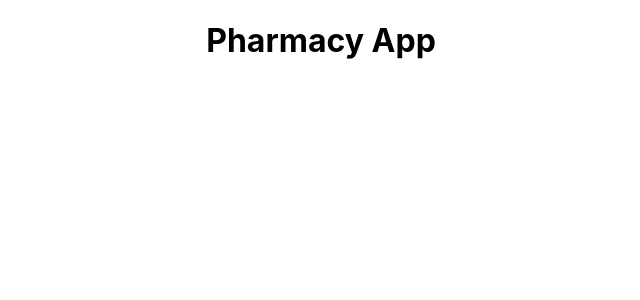
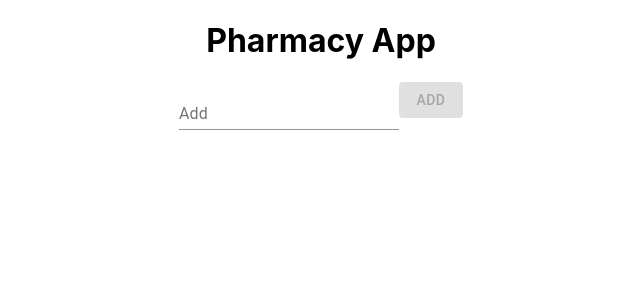
Before and after one commit to MuhammadZain795/PharmacyApp, a React (Create React App) app in the folder pharmacy-app/: page / in a window 1280 px wide. Shown: the top 300 px of the page, without its empty margins (319-959 px from the left). Built offline with nearby package versions, Linux system fonts and the light colour scheme.

Commit message:
MUI added, INput and Button added

```diff
--- a/pharmacy-app/package.json
+++ b/pharmacy-app/package.json
@@ -3,6 +3,7 @@
   "version": "0.1.0",
   "private": true,
   "dependencies": {
+    "@material-ui/core": "^4.11.3",
     "@testing-library/jest-dom": "^5.11.4",
     "@testing-library/react": "^11.1.0",
     "@testing-library/user-event": "^12.1.10",
--- a/pharmacy-app/src/App.js
+++ b/pharmacy-app/src/App.js
@@ -1,11 +1,48 @@
+import { Button, FormControl, InputLabel, Input } from '@material-ui/core';
+import React , {useEffect, useState} from 'react';
 import './App.css';
 
 function App() {
+  const [medicines, setMedicines]=useState([]);
+  const [input, setInput]=useState('');
+
+  // useEffect(()=>{
+  //   db.collection('todos').orderBy('timestamp','desc').onSnapshot(snapshot=>{
+  //     setTodos(snapshot.docs.map(doc=> ({id: doc.id ,todo: doc.data().task})))
+  //   })
+  // }, []);
+
+  const addMedicine=(event)=>{
+    //to prevent refreshing of the page on clicking enter...
+    event.preventDefault();
+    // db.collection('todos').add({
+    //   task:input,
+    //   timestamp: firebase.firestore.FieldValue.serverTimestamp()
+    // })
+
+    setMedicines([...medicines, input])
+    setInput('')
+  }
+
   return (
     <div className="App">
       <h1>
         Pharmacy App
       </h1>
+      <form>
+        <FormControl>
+          <InputLabel>Add</InputLabel>
+          <Input value={input} onChange={event=>setInput(event.target.value)}/>
+        </FormControl>
+        <Button disabled={!input} type="submit" onClick={addMedicine} variant="contained" color="primary">
+          Add
+        </Button>
+      </form>
+      <ul>
+        {medicines.map(medicine=>(
+          <li>{medicine}</li>
+        ))}
+      </ul>
     </div>
   );
 }
```
Also changed, not shown: 1 other file (tests, documents, lock files or other folders).
